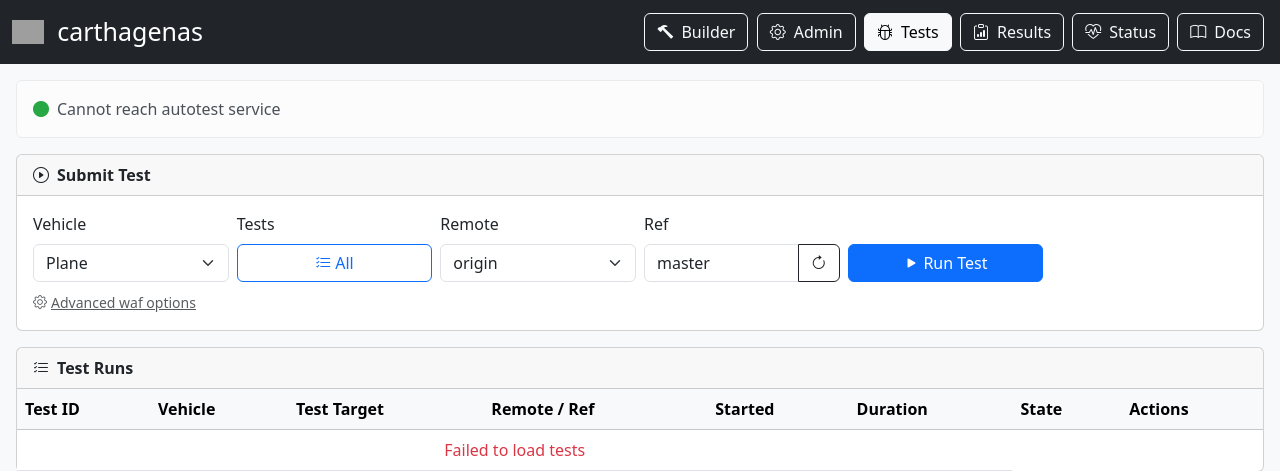
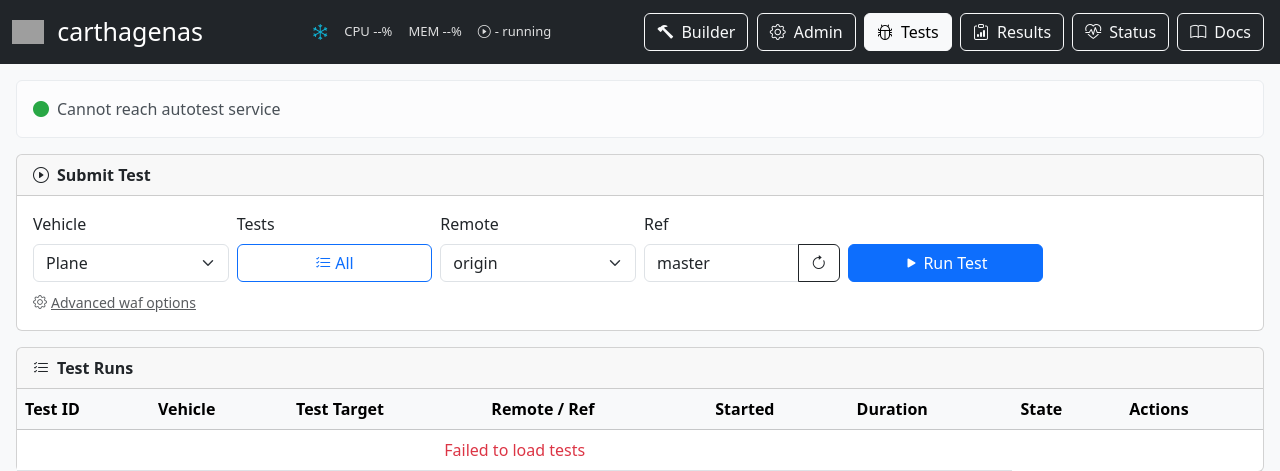
Before and after one commit to jack7169/ardupilot-unraid, a FastAPI app: page /autotest in a window 1280 px wide. Shown: the top 471 px of the page. Run offline with FastAPI, Linux system fonts and the light colour scheme; some libraries are stand-ins or nearby versions; grey boxes are pictures that could not be loaded.

Commit message:
Add live system metrics to navbar and comprehensive README
- Add /autotest/api/metrics endpoint (CPU, memory, load, running tests)
- Add metrics.js polling script updating navbar every 3s
- Show snowflake/cpu/rocket/fire icons based on CPU load
- Update all 7 navbar templates with live metrics ticker
- Rewrite README with full architecture, API reference, CLI docs,
  autotest internals, and Unraid deployment guide

Co-Authored-By: Claude Opus 4.6 (1M context) <noreply@anthropic.com>

```diff
--- /dev/null
+++ b/docker/admin/static/js/metrics.js
@@ -0,0 +1,48 @@
+// metrics.js — live system metrics ticker in the navbar
+// Polls /autotest/api/metrics every 3s and updates the #sys-metrics elements
+(function() {
+    function update() {
+        fetch('/autotest/api/metrics')
+            .then(function(r) { return r.json(); })
+            .then(function(d) {
+                var cpu = document.getElementById('cpu-pct');
+                var mem = document.getElementById('mem-pct');
+                var run = document.getElementById('running-count');
+                var icon = document.getElementById('metrics-icon');
+                if (!cpu) return;
+
+                cpu.textContent = d.cpu_percent.toFixed(0);
+                mem.textContent = d.memory_percent.toFixed(0);
+                run.textContent = d.running_tests;
+
+                // Icon based on CPU load
+                var pct = d.cpu_percent;
+                if (pct >= 95) {
+                    icon.innerHTML = '<i class="bi bi-fire text-danger metrics-pulse" style="font-size:18px"></i>';
+                    icon.title = 'CPU on fire! ' + pct.toFixed(0) + '%';
+                } else if (pct >= 80) {
+                    icon.innerHTML = '<i class="bi bi-rocket-takeoff text-warning metrics-pulse" style="font-size:18px"></i>';
+                    icon.title = 'Heavy load: ' + pct.toFixed(0) + '%';
+                } else if (pct >= 50) {
+                    icon.innerHTML = '<i class="bi bi-cpu text-warning" style="font-size:16px"></i>';
+                    icon.title = 'Moderate load: ' + pct.toFixed(0) + '%';
+                } else {
+                    icon.innerHTML = '<i class="bi bi-snow text-info" style="font-size:16px"></i>';
+                    icon.title = 'Cool: ' + pct.toFixed(0) + '%';
+                }
+
+                // Color the CPU text
+                if (pct >= 80) {
+                    cpu.parentElement.className = 'text-danger fw-bold';
+                } else if (pct >= 50) {
+                    cpu.parentElement.className = 'text-warning';
+                } else {
+                    cpu.parentElement.className = '';
+                }
+            })
+            .catch(function() { /* silent */ });
+    }
+
+    update();
+    setInterval(update, 3000);
+})();
--- a/docker/admin/templates/autotest.html
+++ b/docker/admin/templates/autotest.html
@@ -18,6 +18,10 @@
         .status-idle { color: #28a745; }
         .status-busy { color: #0d6efd; }
     </style>
+    <style>
+        @keyframes metrics-pulse { 0%,100%{opacity:1} 50%{opacity:0.4} }
+        .metrics-pulse { animation: metrics-pulse 1.2s ease-in-out infinite; }
+    </style>
 </head>
 <body class="bg-light">
     <nav class="navbar bg-dark">
@@ -26,6 +30,12 @@
                 <img src="/static/images/ardupilot_logo.png" alt="ArduPilot" height="24" class="d-inline-block align-text-top">
                 <span class="ms-2 text-white" style="font-size: 25px;">carthagenas</span>
             </a>
+            <div id="sys-metrics" class="d-flex align-items-center gap-3 text-white" style="font-size: 13px; opacity: 0.85;">
+                <span id="metrics-icon"><i class="bi bi-snow text-info" style="font-size:16px"></i></span>
+                <span>CPU <span id="cpu-pct">--</span>%</span>
+                <span>MEM <span id="mem-pct">--</span>%</span>
+                <span><i class="bi bi-play-circle me-1"></i><span id="running-count">-</span> running</span>
+            </div>
             <div>
                 <a href="/" class="btn btn-outline-light me-1"><i class="bi bi-hammer me-2"></i>Builder</a>
                 <a href="/admin" class="btn btn-outline-light me-1"><i class="bi bi-gear me-2"></i>Admin</a>
@@ -585,5 +595,6 @@
         setInterval(fetchStatus, 30000);
         setInterval(fetchTests, 5000);
     </script>
+    <script src="/admin/static/js/metrics.js"></script>
 </body>
 </html>
```
Also changed, not shown: docker/admin/templates/admin.html (+11 -0 lines), docker/admin/templates/docs.html (+11 -0 lines), docker/admin/templates/results.html (+11 -0 lines), docker/admin/templates/status.html (+11 -0 lines), docker/autotest/app.py (+23 -0 lines), docker/templates/add_build.html (+11 -0 lines), docker/templates/index.html (+11 -1 lines), README.md.
